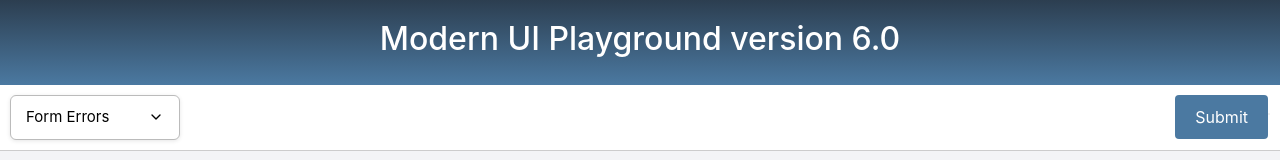
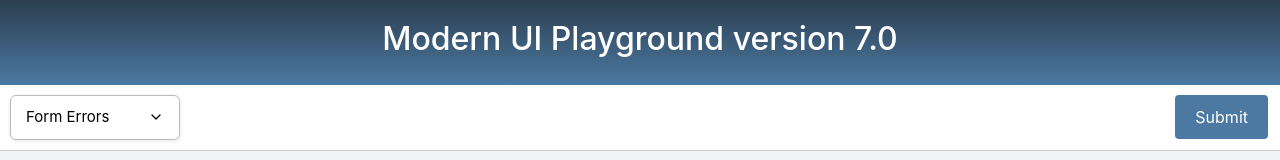
Before and after one commit to cmsashok2009/react-dynamic-form, a React (Create React App) app: page / in a window 1280 px wide. Shown: the top 160 px of the page. Built offline with nearby package versions, Linux system fonts and the light colour scheme.

Commit message:
feature/lint-err-check

```diff
--- a/src/components/layout/QuickLink.js
+++ b/src/components/layout/QuickLink.js
@@ -117,6 +117,9 @@ QuickLink.propTypes = {
     }),
   ).isRequired,
   activeCardIndex: PropTypes.number.isRequired,
+  activeSubIndex: PropTypes.number,
+  onClick: PropTypes.func.isRequired,
+  errorMap: PropTypes.object,
 };
 
 QuickLink.defaultProps = {
--- a/src/template/MainPage.js
+++ b/src/template/MainPage.js
@@ -61,7 +61,7 @@ const MainPage = () => {
   return (
     <ScrollProvider>
       <Header
-        title="Modern UI Playground version 6.0"
+        title="Modern UI Playground version 7.0"
         headingLevel={2}
         data-testid="app-header"
         ariaLabel="Main header of the dynamic form"
```
